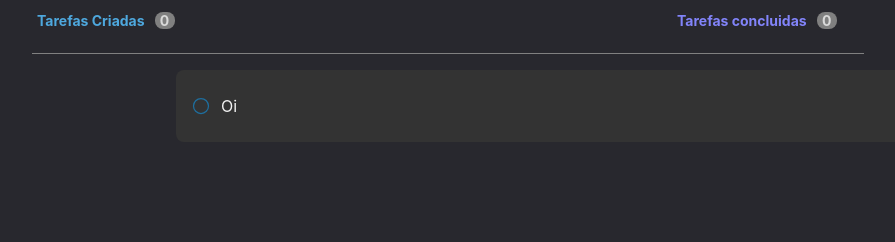
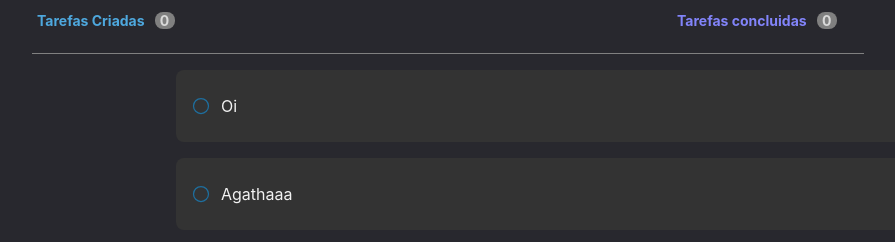
Before and after one commit to ReinaldoARamos/Todo_React, a React (Vite) app: page / in a window 1280 px wide. Shown: the part 208-450 px from the top of the page, without its empty margins (208-1103 px from the left). Built offline with nearby package versions, Linux system fonts and the light colour scheme.

Commit message:
criando um array com os conteudos do post

```diff
--- a/src/App.jsx
+++ b/src/App.jsx
@@ -4,11 +4,20 @@ import { Header } from './componentes/Header'
 import { NewTask } from './componentes/NewTask'
 
 
-const tasks =
-    {
-      content: "Oi"
+const tasks = [    {
+    id: 1,
+    content: "Oi"
 
-    }
+  },
+  {
+    id: 2,
+    content: "Agathaaa"
+
+  }
+
+
+]
+
 
 
 
@@ -18,7 +27,14 @@ function App() {
         <div>
             <Header />
            <Task/>
-           <NewTask content={tasks.content}/>
+           <main>
+            {tasks.map(tasks =>{
+                return(
+                 <NewTask content={tasks.content}/>
+                )
+            })}
+           </main>
+
 
 
 
```
